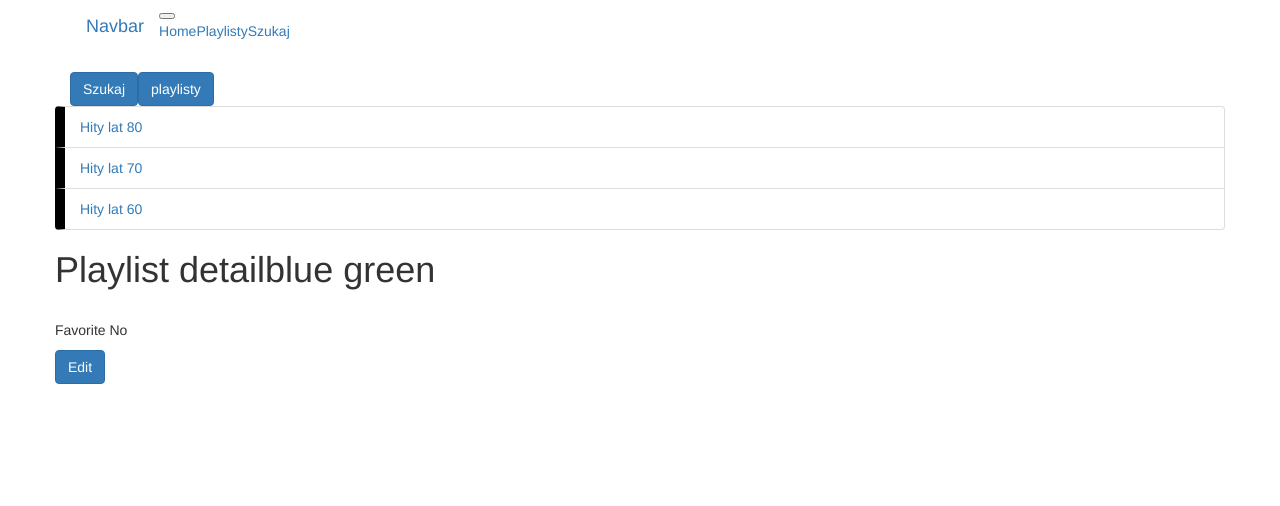
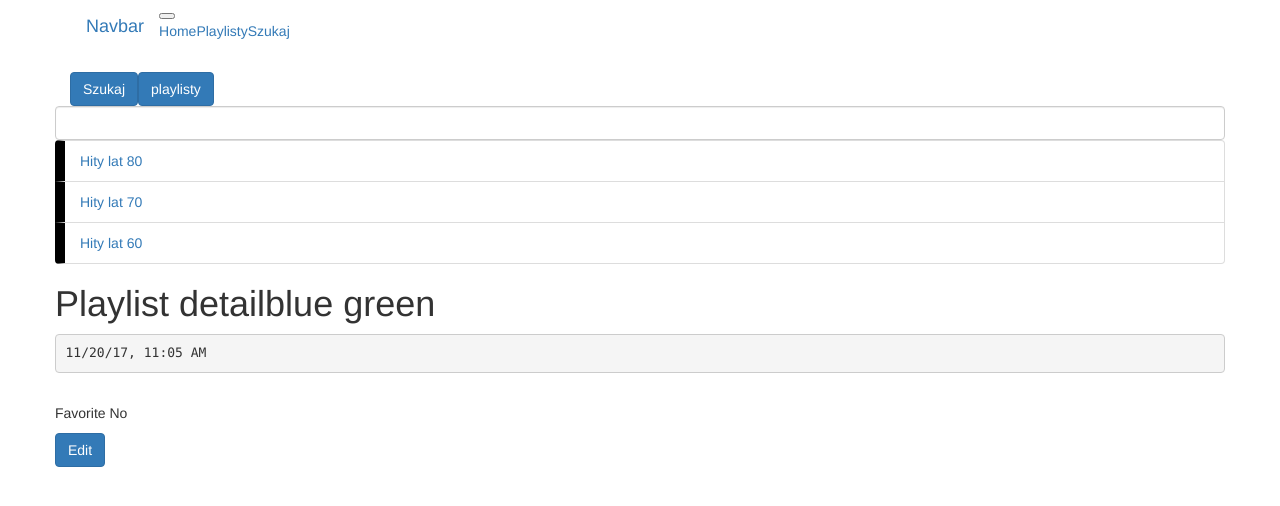
Before and after one commit to j-bogacz/AngularTraining, an Angular app in the folder spotfyy/: page /playlists in a window 1280 px wide. Shown: the top 506 px of the page. Built offline with nearby package versions, Linux system fonts and the light colour scheme; sample sign-in values are in the browser's storage.

Commit message:
custom pipe

```diff
--- a/spotfyy/src/app/app.module.ts
+++ b/spotfyy/src/app/app.module.ts
@@ -16,6 +16,7 @@ import { WraperPlaylistsComponent } from './wraper-playlists/wraper-playlists.co
 import { HomeComponent } from './home/home.component';
 import { ErrorComponent } from './error/error.component';
 import { PlaylistService } from './playlist.service';
+import { FilterPipe } from './shared/filter.pipe';
 
 const routes: Routes = [
   {path: '', component: HomeComponent},
@@ -37,7 +38,8 @@ const routes: Routes = [
     HighlightDirective,
     WraperPlaylistsComponent,
     HomeComponent,
-    ErrorComponent
+    ErrorComponent,
+    FilterPipe
   ],
   imports: [
     BrowserModule,
--- a/spotfyy/src/app/detail-playlist/detail-playlist.component.html
+++ b/spotfyy/src/app/detail-playlist/detail-playlist.component.html
@@ -1,4 +1,13 @@
 <h1>{{title + (test>1?'blue':'red') + ' ' +returnGreen()}}</h1>
+
+
+<pre>{{testData | date:'short' }}</pre>
+
+
+
+
+
+
 <div *ngIf="playlist">
   <div [ngSwitch]="isEditingMode">
     <div class="card" *ngSwitchDefault>
--- a/spotfyy/src/app/detail-playlist/detail-playlist.component.ts
+++ b/spotfyy/src/app/detail-playlist/detail-playlist.component.ts
@@ -21,6 +21,7 @@ export class DetailPlaylistComponent implements OnInit {
   playlist: Playlist = null;
   idPlaylist: number = 0;
 
+  testData = new Date();
 
   constructor(
     private activatetedRoute: ActivatedRoute,
--- a/spotfyy/src/app/list-playlists/list-playlists.component.html
+++ b/spotfyy/src/app/list-playlists/list-playlists.component.html
@@ -1,7 +1,12 @@
+<input
+  type="text"
+  [(ngModel)]="query"
+  class="form-control"
+  >
 <ul class="list-group">
   <li
     class="list-group-item"
-    *ngFor="let playlist of listPlaylists"
+    *ngFor="let playlist of listPlaylists | filter:query:'name'"
     [ngClass]="{'active': selected == playlist}"
     [lekarzHighlight]="playlist.color" [defaultColor]="'black'"
   ><a [routerLink]="['/playlists', playlist.id]">{{playlist.name}}</a></li>
--- a/spotfyy/src/app/search-music/wraper-search-album/wraper-search-album.component.html
+++ b/spotfyy/src/app/search-music/wraper-search-album/wraper-search-album.component.html
@@ -10,7 +10,7 @@
   </div>
   <div class="row">
     <lekarz-search-results
-      [albums]="albums"
+      [albums]="$albums | async"
     ></lekarz-search-results>
   </div>
 </div>
--- a/spotfyy/src/app/search-music/wraper-search-album/wraper-search-album.component.ts
+++ b/spotfyy/src/app/search-music/wraper-search-album/wraper-search-album.component.ts
@@ -1,7 +1,8 @@
-import { Component, OnInit, ViewEncapsulation } from '@angular/core';
+import {Component, EventEmitter, OnInit, ViewEncapsulation} from '@angular/core';
 import {SpotifyService} from '../spotify.service';
 import {Album} from '../interfaces';
 import {SpoftifyMockService} from '../spoftify-mock.service';
+import {Observable} from 'rxjs/Observable';
 
 @Component({
   selector: 'lekarz-wraper-search-album',
@@ -11,6 +12,8 @@ import {SpoftifyMockService} from '../spoftify-mock.service';
 })
 export class WraperSearchAlbumComponent implements OnInit {
   albums: Album[];
+  //$albums = new Observable<Album[]>();
+  $albums: Observable<Album[]>;
   query: string;
   constructor(
     private spotifyService: SpotifyService,
@@ -18,11 +21,12 @@ export class WraperSearchAlbumComponent implements OnInit {
     this.search();
   }
 
-  search(query: string = 'acdc'){
-    this.spotifyService.getAlbums(query)
-      .subscribe(albums => {
-        this.albums = albums as Album[];
-      });
+  search(query: string = 'acdc') {
+    this.$albums = this.spotifyService.getAlbums(query);
+    // this.spotifyService.getAlbums(query)
+    //   .subscribe(albums => {
+    //     this.albums = albums as Album[];
+    //   });
     // console.log(query);
     // this.albums = this.spoftifyMockService.getAlbums()['albums']['items'];
   }
--- /dev/null
+++ b/spotfyy/src/app/shared/filter.pipe.ts
@@ -0,0 +1,16 @@
+import { Pipe, PipeTransform } from '@angular/core';
+import {error} from 'selenium-webdriver';
+import ElementNotSelectableError = error.ElementNotSelectableError;
+
+@Pipe({
+  name: 'filter'
+})
+export class FilterPipe implements PipeTransform {
+
+  transform(value: any, filterString: string = '', propertyName: string): any {
+    return value.filter(elem => {
+      return elem[propertyName].indexOf(filterString) >=0;
+    });
+  }
+
+}
```
